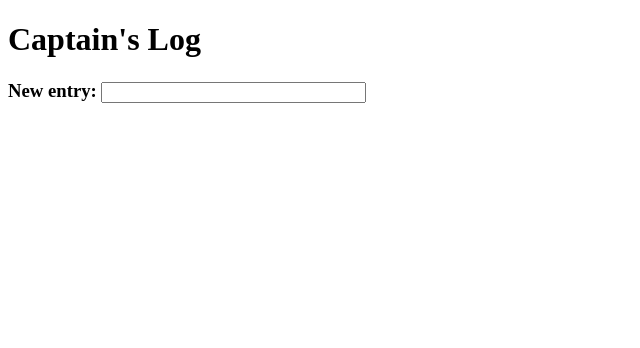
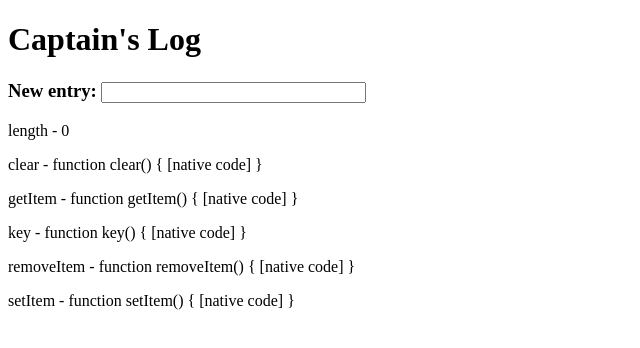
Before and after one commit to dnavon2557/comp20-dnavon, a plain HTML site: page captainslog/index.html in a window 1280 px wide. Shown: the whole page, without its empty margins (0-640 px from the left). Drawn offline with nearby package versions, Linux system fonts and the light colour scheme.

Commit message:
Site now updates upon reload

```diff
--- a/captainslog/index.html
+++ b/captainslog/index.html
@@ -8,6 +8,9 @@
 	<script>
 	  // Your work will be done here...
 	  var all_logs_str = "";
+
+	  $(document).ready(update_log);
+
 	  $(document).keypress(function (event) {
 	  	if (event.which == 13) {
 	  		var value = $("#msg").val();
@@ -20,6 +23,7 @@
 	  		//update_log();
 	  	}
 	  });
+
 	  function console_print() {
 	  	for (key in localStorage) {
 	  		var log_str = key + " - " + localStorage[key];
@@ -36,6 +40,7 @@
 	  	}
 	  	$('#log').html(all_logs_str);
 	  }
+
 	</script>
 </head>
 
```
